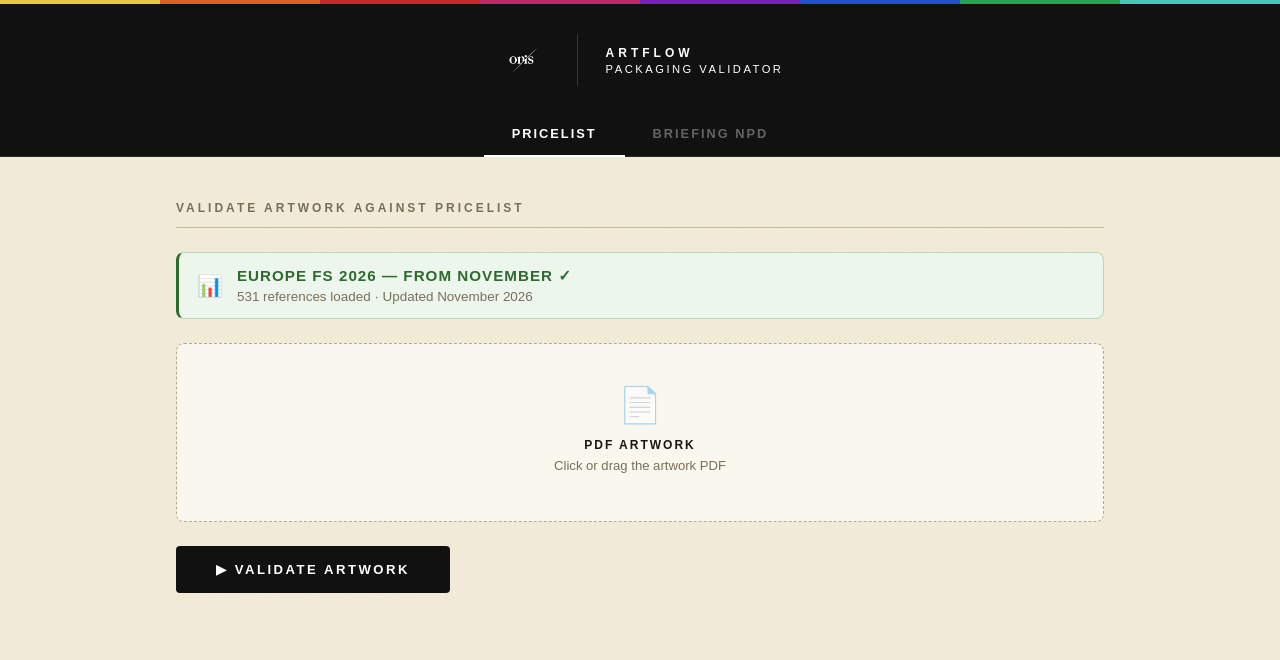
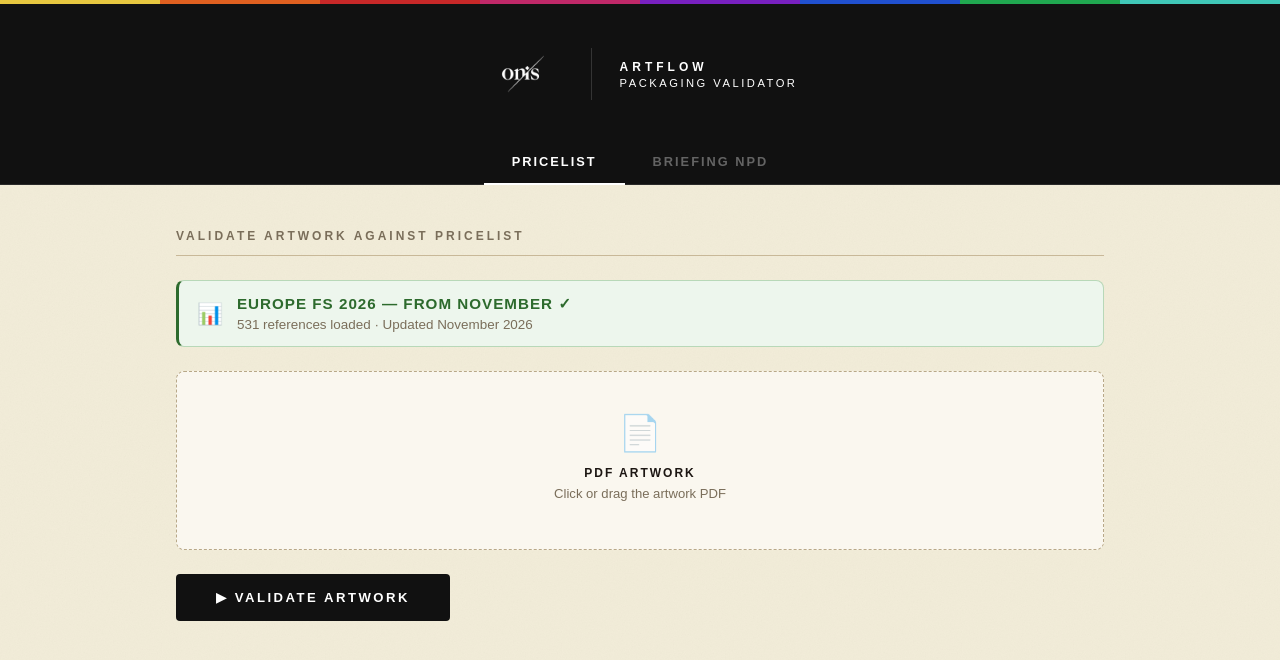
Before and after one commit to Nicodatos9/ArtFlow, a plain HTML site: page index.html in a window 1280 px wide. Drawn offline with Linux system fonts and the light colour scheme; a script that the page names is missing.

Commit message:
Logo ONIS: aumentar altura 52px → 80px
Co-Authored-By: Claude Sonnet 4.6 <noreply@anthropic.com>
Claude-Session: https://claude.ai/code/session_019229MoitxbjNW7YhzWoXV5

```diff
--- a/index.html
+++ b/index.html
@@ -71,7 +71,7 @@ header {
 
 /* ONIS logo real */
 .onis-logo img {
-  height: 52px;
+  height: 80px;
   width: auto;
   display: block;
 }
```
